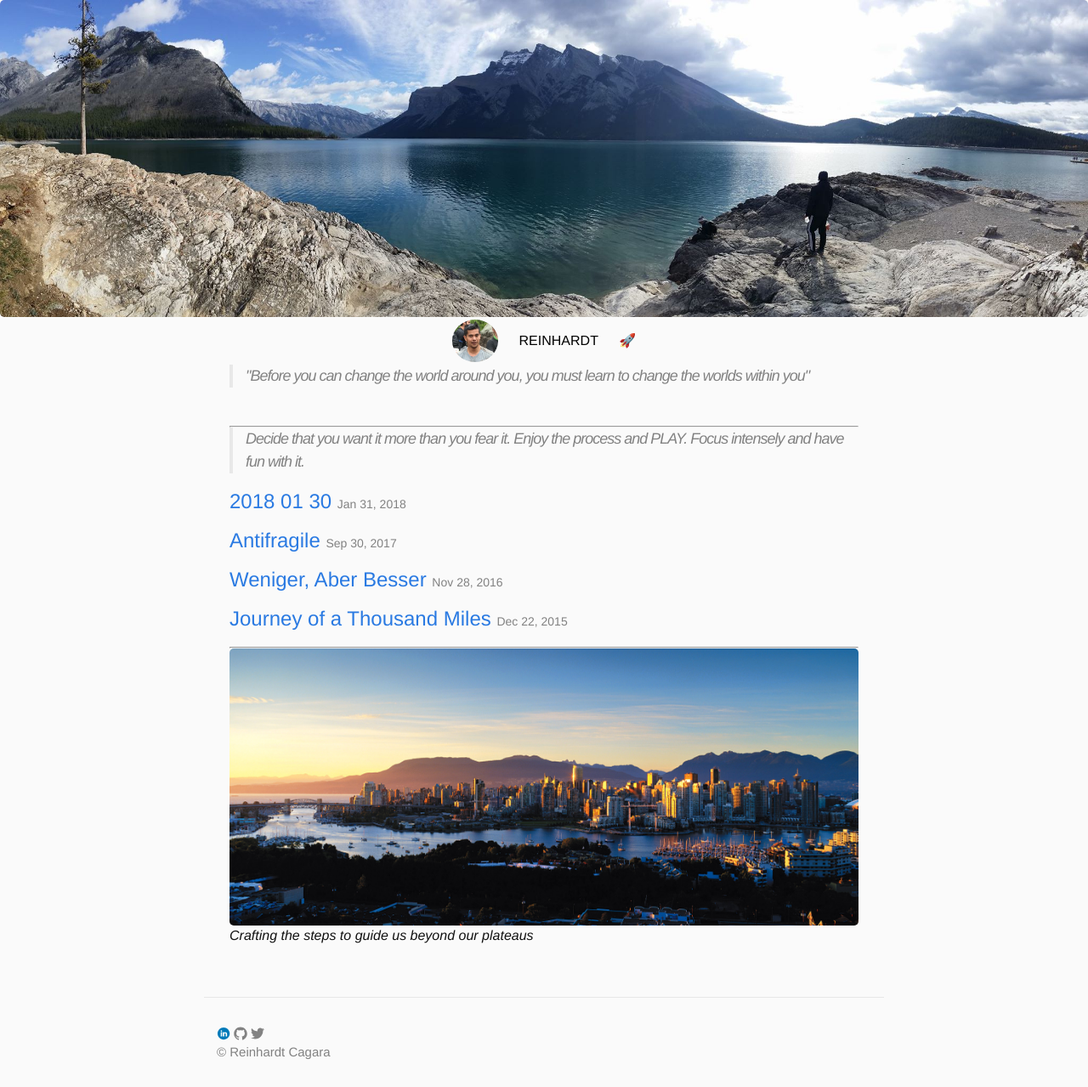
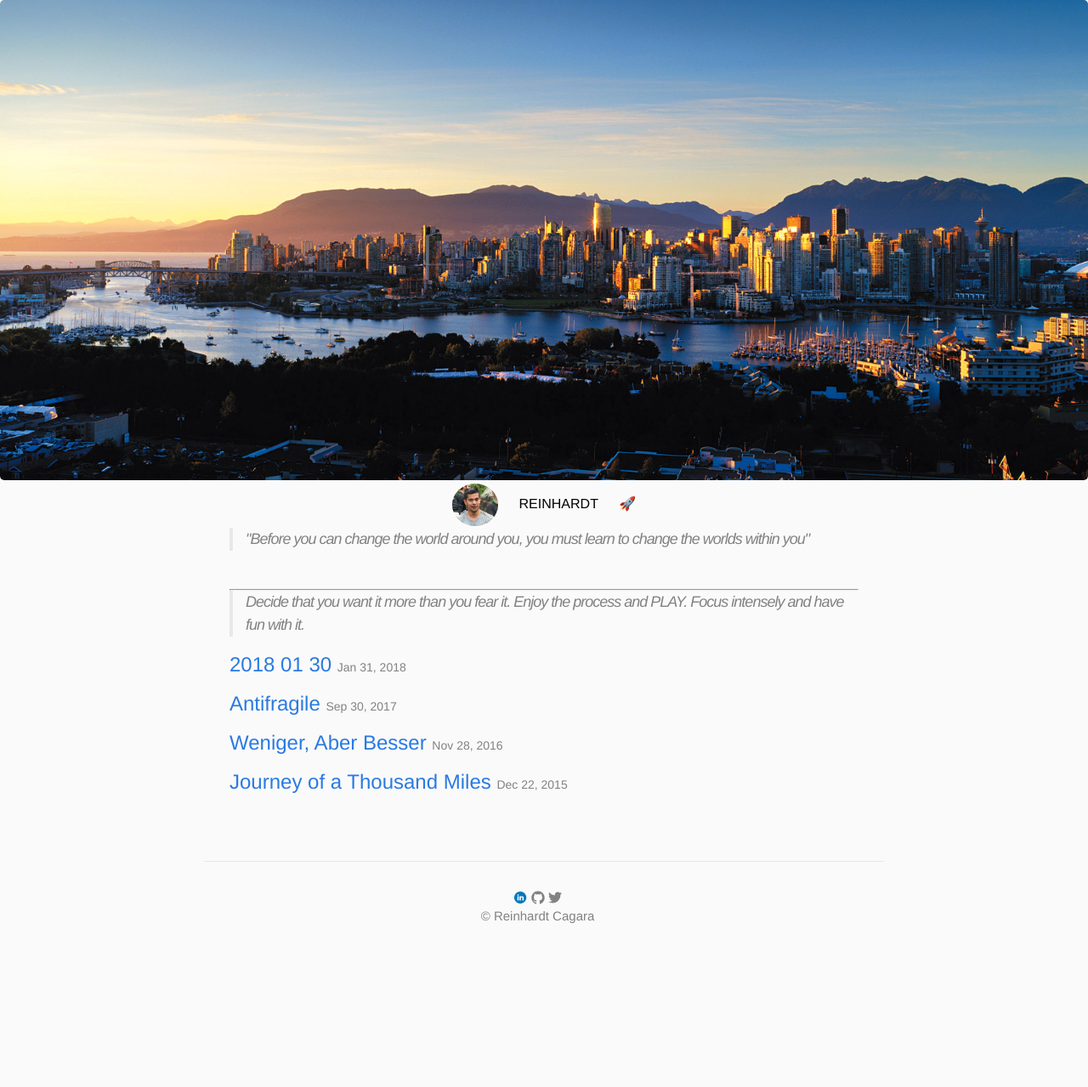
Before and after one commit to reinhardt021/reinhardt021.github.io, a Jekyll site: the page built from index.html, in a window 1280 px wide. Shown: the whole page at 85% size. Built offline with Jekyll 4.4.1, drawn with Linux system fonts in a browser that asks for light colours; after the commit the page ends 1119 px from its top, so only the background shows below that.

Commit message:
more copy styling

```diff
--- a/_layouts/default.html
+++ b/_layouts/default.html
@@ -2,7 +2,7 @@
 <html>
     {% include head.html %}
     <body>
-        <img id="adventure" src="{{ site.url }}/assets/adventure.jpg"/>
+        <img id="adventure" src="{{ site.url }}/assets/vancouver_skyline_281-1.jpg"/>
         {% include header.html %}
         <div class="page-content">
             <div class="wrapper">
--- a/_sass/_layout.scss
+++ b/_sass/_layout.scss
@@ -119,7 +119,7 @@
     color: $grey-color;
     margin-left: -$spacing-unit / 2;
     @extend %clearfix;
-    justify-content: center;
+    text-align: center;
 }
 
 .footer-col {
--- a/index.html
+++ b/index.html
@@ -19,8 +19,6 @@ layout: default
         {% endfor %}
     </ul>
 
-    <hr/>
-
-    <img id="adventure" src="{{ site.url }}/assets/vancouver_skyline_281-1.jpg"/>
-    <em>Crafting the steps to guide us beyond our plateaus</em>
+    <!--<img id="adventure" src="{{ site.url }}/assets/vancouver_skyline_281-1.jpg"/>-->
+    <!--<em>Crafting the steps to guide us beyond our plateaus</em>-->
 </div>
```
